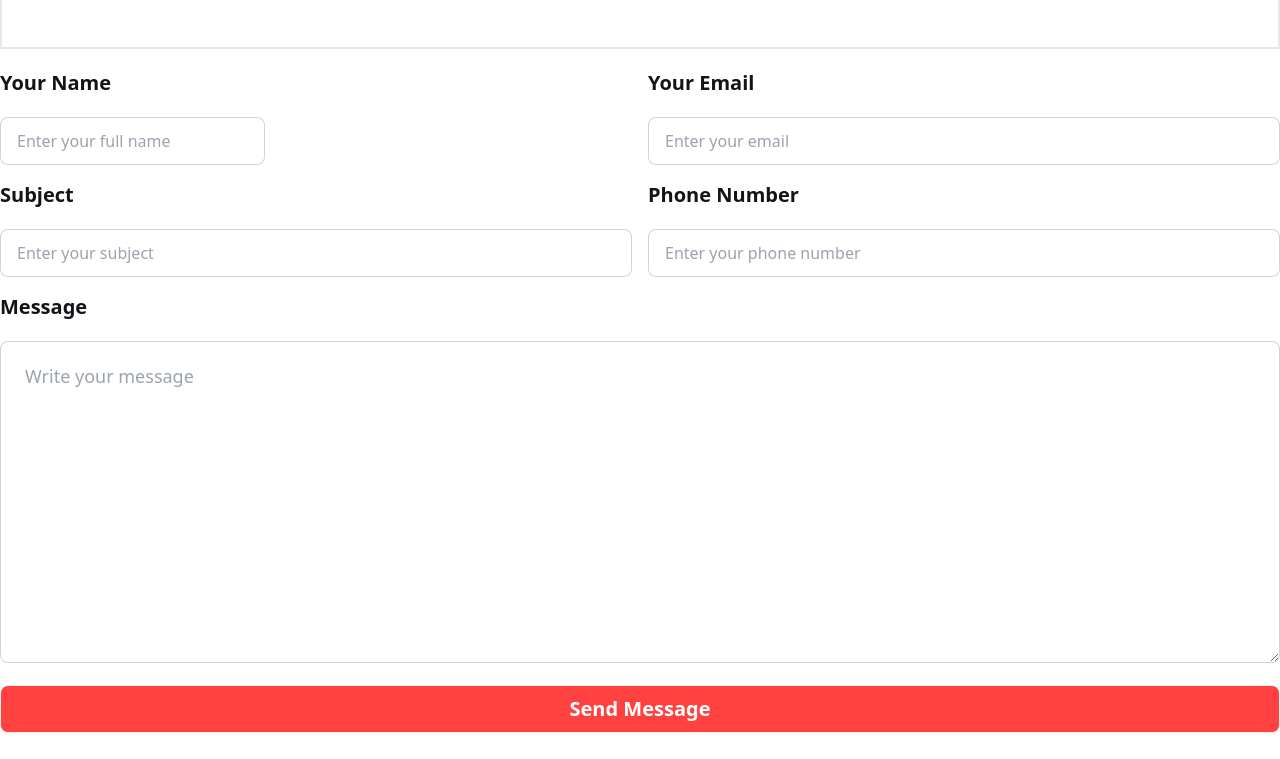
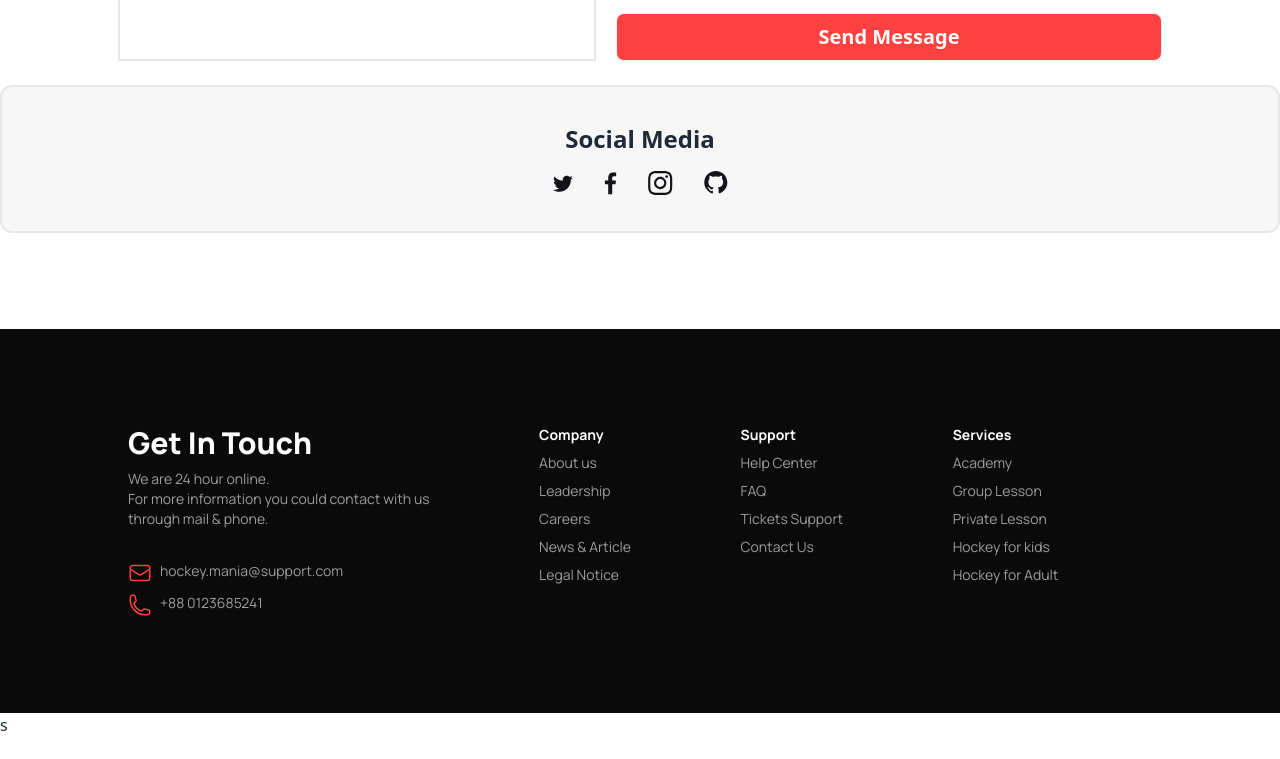
Before and after one commit to FazluLKarim4122/hockey-mania, a plain HTML site: page index.html in a window 1280 px wide. Shown: the part 5361-6120 px from the top of the page. After the commit the page ends 6098 px from the top, so only its background shows below. Drawn offline with nearby package versions, Linux system fonts and the light colour scheme.

Commit message:
Social Media section added

```diff
--- a/index.html
+++ b/index.html
@@ -471,7 +471,7 @@ style="background-image: url('Images/2.png');">
           <hr class="border-dashed mt-8">
         </section>
         <!-- Get in -Contact  -->
-        <section class="flex justify-center gap-5   mt-6 sm:flex-col">
+        <section class="flex justify-center gap-5   mt-6 ">
           <div class="space-y-6 border-2 p-[50px]">
             <div class="border-2 bg-[#BCED6D1A] w-[374px] rounded-2xl p-[30px]">
               <img src="Images/group1.png" alt="">
@@ -521,64 +521,16 @@ style="background-image: url('Images/2.png');">
 
         </section>
 
-        <!-- another get in touch-contact section -->
-        <!-- <section>
-          <div class="flex flex-col w-full lg:flex-row gap-5">
-            <div class="grid flex-grow h-auto w-auto card bg-base-300 rounded-box place-items-center">
-              <div class="space-y-6">
-                <div class="border-2 bg-[#BCED6D1A] w-[374px] ">
-                  <img src="Images/group1.png" alt="">
-                  <p class="text-base font-normal text-[#13131866]">Phone Number:</p>
-                  <p class="text-lg text-[#131318] font-bold">+88 0123685241</p>
-                </div>
-                <div class="border-2 bg-[#FDDD5F1A] w-[374px]">
-                  <img src="Images/group2.png" alt="">
-                  <p class="text-base font-normal text-[#13131866]">Email:</p>
-                  <p class="text-lg text-[#131318] font-bold">+88 0123685241</p>
-                </div>
-                <div class="border-2 bg-[#629CF31A] w-[374px]">
-                  <img src="Images/group3.png" alt="">
-                  <p class="text-base font-normal text-[#13131866]">Location:</p>
-                  <p class="text-lg text-[#131318] font-bold">584/C Block-B, Narayanganj</p>
-                </div>
-
-              </div>
-            </div>
-
-            <div class="grid flex-grow h-auto w-auto card bg-base-300 rounded-box place-items-center">
-              <div>
-                <form action="" class="grid grid-cols-2">
-                  <div>
-                    <h4 class="text-xl font-bold text-[#131318]">Your Name</h4>
-                    <input type="text" placeholder="Enter your full name" class="input input-bordered w-full max-w-xs" />
-                  </div>
-                  <div>
-                    <h4 class="text-xl font-bold text-[#131318]">Your Email</h4>
-                    <input type="text" placeholder="Enter your email" class="input input-bordered w-full max-w-xs" />
-                  </div>
-                  <div>
-                    <h4 class="text-xl font-bold text-[#131318]">Subject</h4>
-                    <input type="text" placeholder="Enter your subject" class="input input-bordered w-full max-w-xs" />
-                  </div>
-                  <div>
-                    <h4 class="text-xl font-bold text-[#131318]">Phone Number</h4>
-                    <input type="text" placeholder="Enter your phone number" class="input input-bordered w-full max-w-xs" />
-                  </div>
-                  <div class="row-span-2 col-span-2 ">
-                    <h4 class="text-xl font-bold text-[#131318]">Message</h4>
-                    <input type="text" placeholder="Write your message" class="input input-bordered
-                    w-full max-w-[672px] max-h-[370px]
-                    " />
-                  </div>
-
-
-                </form>
-                <button>Send Message</button>
-              </div>
+        <!--Social Media Section -->
+        <section class="mt-6 border-2 rounded-xl bg-[#13131808]">
+          <div class="items-center">
+            <div class="py-9 flex flex-col items-center">
+              <p class="text-2xl font-extrabold mb-4">Social Media</p>
+              <img src="Images/Social.svg" alt="">
             </div>
           </div>
-        </section> -->
 
+        </section>
 
 
 
```
Also changed, not shown: Images/Social.svg (added).
